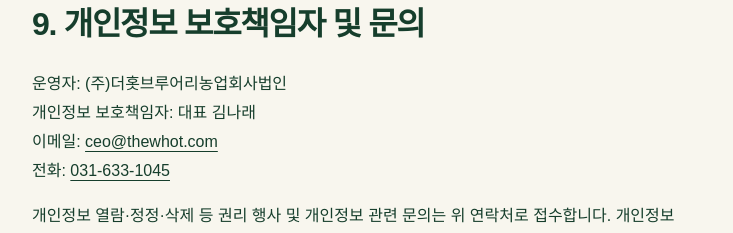
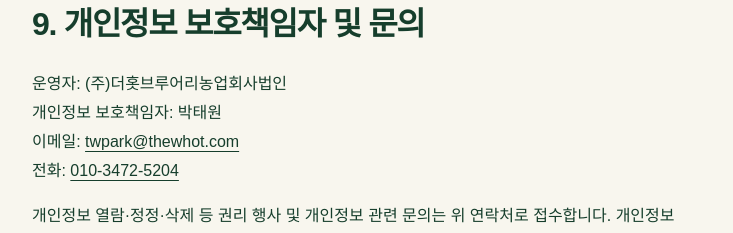
Before and after one commit to WONSUN1972/thewhot, a Next.js app in the folder goods-store/: page /privacy in a window 1280 px wide. Shown: the part 2835-3068 px from the top of the page, without its empty margins (272-1005 px from the left). Built offline with nearby package versions, Linux system fonts and the light colour scheme; a web font is replaced by a local one.

Commit message:
Update privacy officer contact to Park Taewon

```diff
--- a/goods-store/src/app/privacy/page.tsx
+++ b/goods-store/src/app/privacy/page.tsx
@@ -9,5 +9,5 @@ export default function Privacy(){return <><SiteHeader/><main className="signup-
 <section><h2>6. 이용자의 권리와 행사 방법</h2><p>이용자는 개인정보 열람·정정·삭제, 처리정지, 동의 철회 및 회원 탈퇴를 요청할 수 있습니다. 아래 개인정보 보호책임자에게 이메일 또는 전화로 요청해 주세요. 회사는 요청자의 계정 소유 또는 적법한 대리 권한을 확인한 후 필요한 조치를 안내합니다. 법령상 제한 사유가 있는 경우에는 그 사유를 안내합니다.</p><p>선택 정보 제공 동의는 별도로 철회할 수 있습니다. 카카오 연결 해제와 더홋 회원 탈퇴는 별개이므로 더홋에 보관된 정보의 삭제를 원하는 경우 회원 탈퇴·삭제 요청을 함께 해 주세요.</p></section>
 <section><h2>7. 개인정보의 안전성 확보</h2><p>서비스는 HTTPS 암호화 통신을 사용합니다. 회원 비밀번호는 인증 시스템에서 해시 처리하며, 데이터베이스와 관리자 서비스의 외부 접근을 제한합니다. 서버 인증정보와 환경 설정은 소스 저장소에 포함하지 않고 접근 권한을 제한하여 관리합니다.</p></section>
 <section><h2>8. 쿠키 및 브라우저 저장소</h2><p>로그인 유지를 위한 세션 쿠키와 카카오 로그인 요청 확인용 쿠키를 사용합니다. 장바구니 상품·수량은 브라우저의 로컬 저장소에 저장될 수 있습니다. 브라우저 설정에서 쿠키와 사이트 데이터를 차단하거나 삭제할 수 있으며, 이 경우 로그인 및 장바구니 기능이 제한되거나 초기화될 수 있습니다.</p></section>
-<section><h2>9. 개인정보 보호책임자 및 문의</h2><p>운영자: (주)더홋브루어리농업회사법인<br/>개인정보 보호책임자: 대표 김나래<br/>이메일: <a href="mailto:ceo@thewhot.com">ceo@thewhot.com</a><br/>전화: <a href="tel:0316331045">031-633-1045</a></p><p>개인정보 열람·정정·삭제 등 권리 행사 및 개인정보 관련 문의는 위 연락처로 접수합니다. 개인정보 침해 상담이나 분쟁 조정이 필요한 경우 <a href="https://www.privacy.go.kr/" target="_blank" rel="noopener noreferrer">개인정보 포털</a>을 통해 관련 기관과 절차를 확인할 수 있습니다.</p></section>
+<section><h2>9. 개인정보 보호책임자 및 문의</h2><p>운영자: (주)더홋브루어리농업회사법인<br/>개인정보 보호책임자: 박태원<br/>이메일: <a href="mailto:twpark@thewhot.com">twpark@thewhot.com</a><br/>전화: <a href="tel:01034725204">010-3472-5204</a></p><p>개인정보 열람·정정·삭제 등 권리 행사 및 개인정보 관련 문의는 위 연락처로 접수합니다. 개인정보 침해 상담이나 분쟁 조정이 필요한 경우 <a href="https://www.privacy.go.kr/" target="_blank" rel="noopener noreferrer">개인정보 포털</a>을 통해 관련 기관과 절차를 확인할 수 있습니다.</p></section>
 <section><h2>10. 개인정보처리방침의 변경</h2><p>이 방침은 2026년 11월 11일부터 적용합니다. 수집 항목, 이용 목적, 보유기간, 위탁업무 등 변경 사항은 이 페이지를 통해 공개하고, 별도 동의가 필요한 변경은 이용자의 동의를 받습니다.</p></section><a href="/signup">회원가입으로 돌아가기</a></main></>}
```
